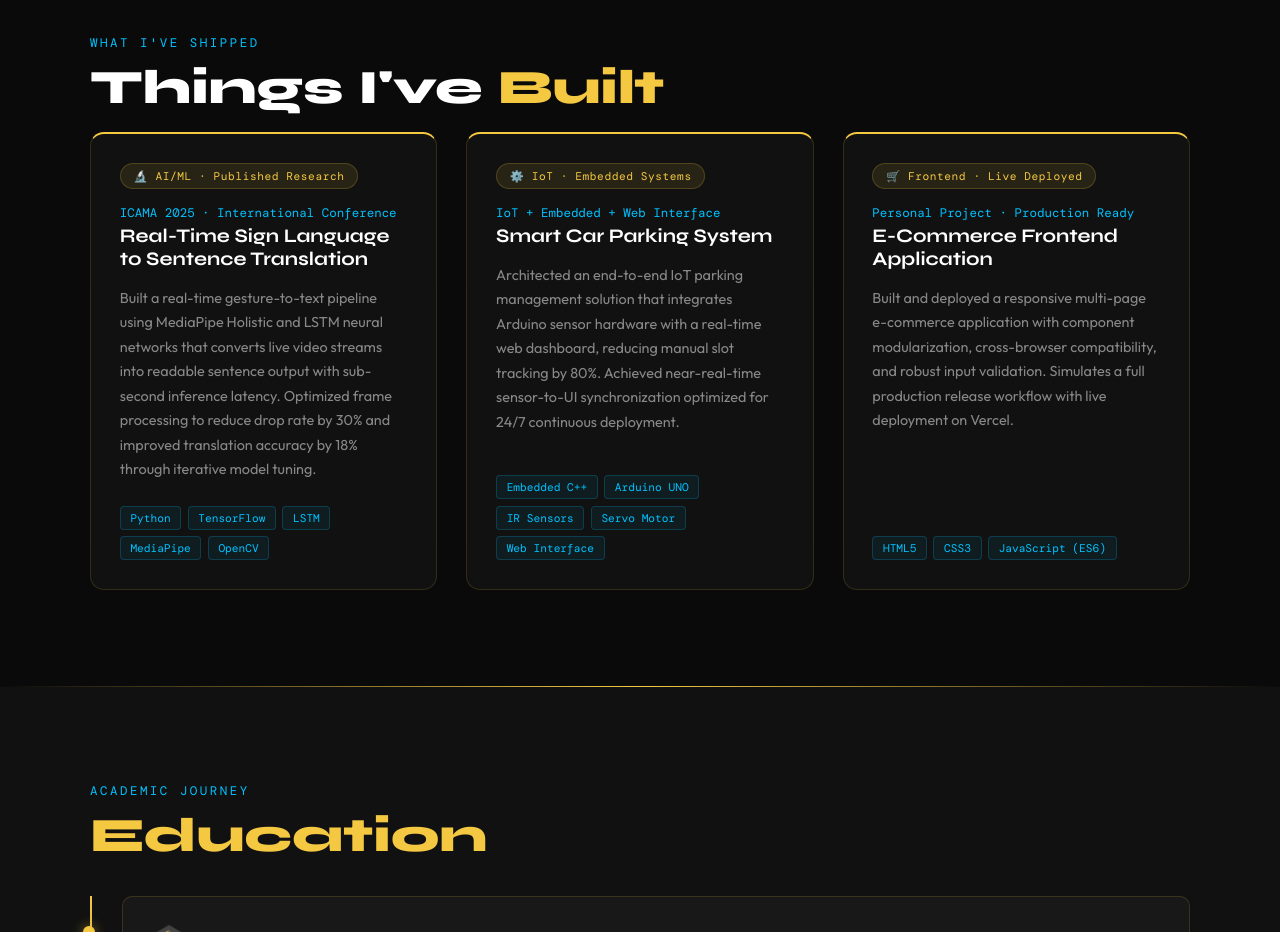
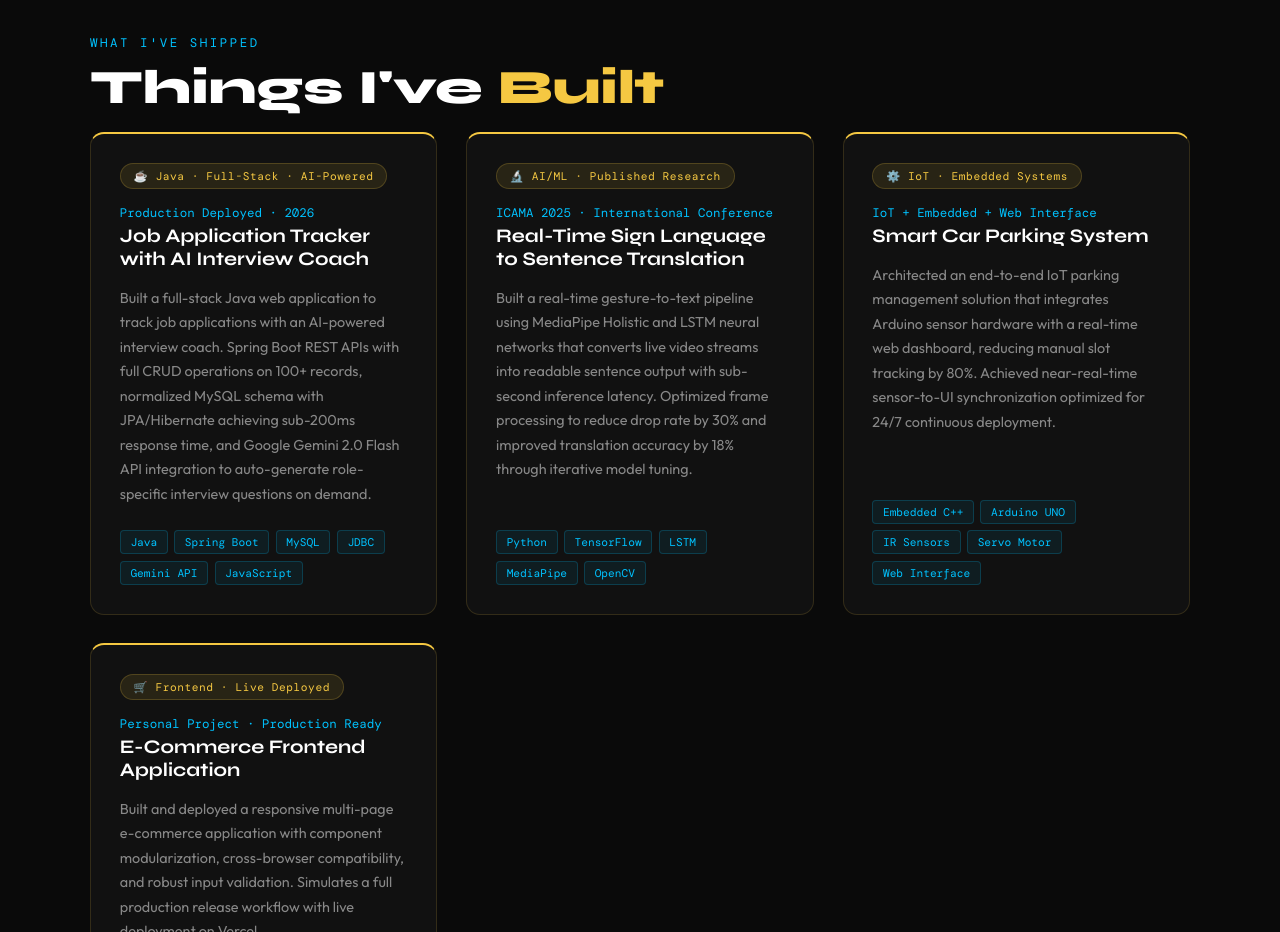
Before and after one commit to mohdazimi83/portfolio, a plain HTML site: page index.html in a window 1280 px wide. Shown: the part 2760-3692 px from the top of the page. Drawn offline with nearby package versions, Linux system fonts and the light colour scheme; a web font is replaced by a local one.

Commit message:
Add project card for Job Application Tracker
Added a new project card for the Job Application Tracker with AI Interview Coach, detailing its features and technologies used.

```diff
--- a/index.html
+++ b/index.html
@@ -843,6 +843,28 @@ img,svg{max-width:100%;height:auto}
     <p class="section-label reveal">What I've Shipped</p>
     <h2 class="section-title reveal">Things I've <span>Built</span></h2>
     <div class="proj-grid reveal">
+      <!-- Project 3 -->
+<div class="proj-card">
+  <div class="proj-card-body">
+    <span class="proj-badge">☕ Java · Full-Stack · AI-Powered</span>
+    <div>
+      <div class="proj-meta">Production Deployed · 2026</div>
+      <div class="proj-title">Job Application Tracker with AI Interview Coach</div>
+    </div>
+    <p class="proj-desc">Built a full-stack Java web application to track job applications with an AI-powered interview coach. Spring Boot REST APIs with full CRUD operations on 100+ records, normalized MySQL schema with JPA/Hibernate achieving sub-200ms response time, and Google Gemini 2.0 Flash API integration to auto-generate role-specific interview questions on demand.</p>
+    <div class="proj-tags">
+      <span class="proj-tag">Java</span>
+      <span class="proj-tag">Spring Boot</span>
+      <span class="proj-tag">MySQL</span>
+      <span class="proj-tag">JDBC</span>
+      <span class="proj-tag">Gemini API</span>
+      <span class="proj-tag">JavaScript</span>
+    </div>
+  </div>
+  <div class="proj-overlay">
+    <a href="https://github.com/mohdazimi83/job-application-tracker" target="_blank" class="proj-link primary">GitHub ↗</a>
+  </div>
+</div>
       <!-- Project 1 -->
       <div class="proj-card">
         <div class="proj-card-body">
```
